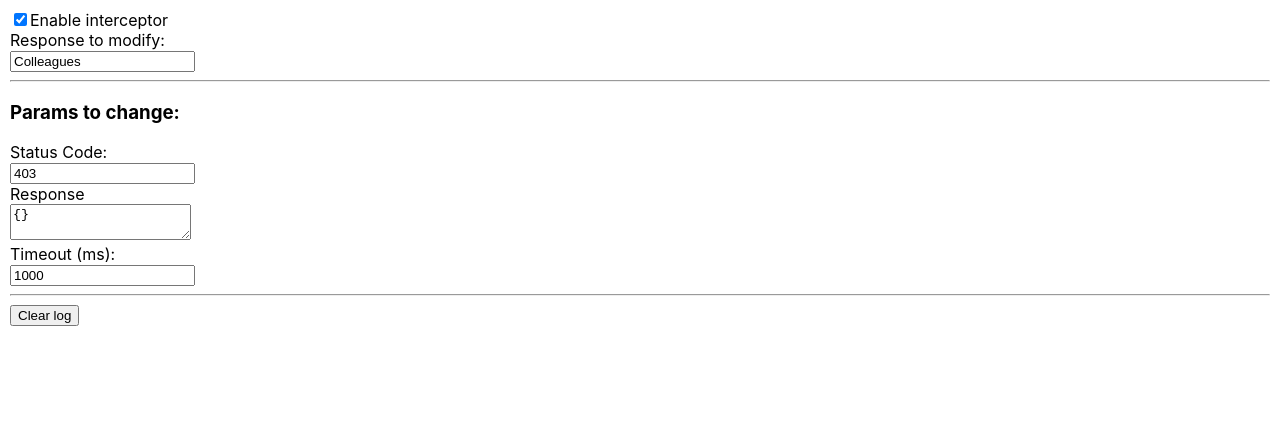
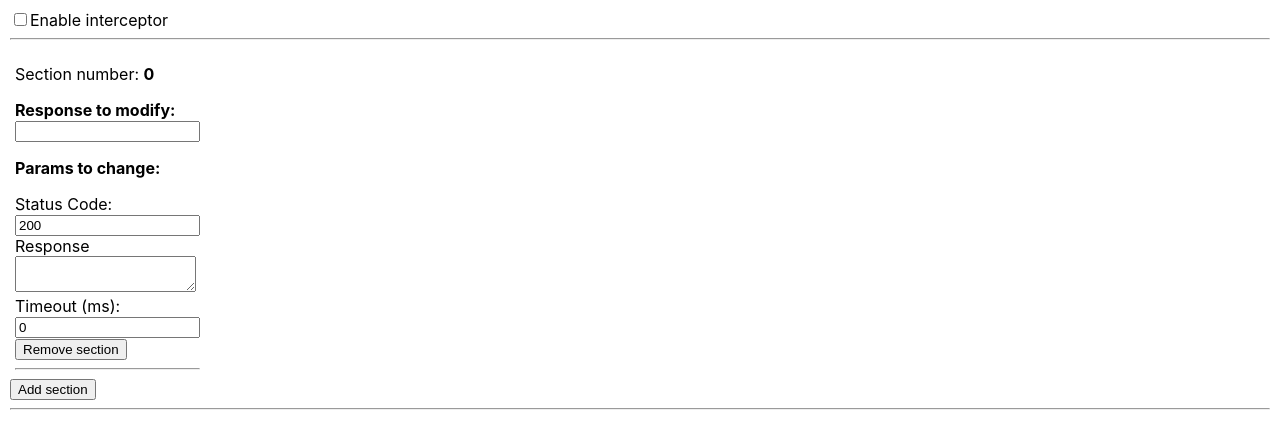
Before and after one commit to vgoreiko/requestInterceptorChrome, a React (Create React App) app: page / in a window 1280 px wide. Shown: the top 448 px of the page. Built offline with nearby package versions, Linux system fonts and the light colour scheme; no server answers.

Commit message:
refactored: added ability to work with multiple responses

```diff
--- a/package.json
+++ b/package.json
@@ -7,6 +7,7 @@
     "@types/node": "12.7.1",
     "@types/react": "16.9.0",
     "@types/react-dom": "16.8.5",
+    "immutability-helper": "^3.0.1",
     "react": "^16.9.0",
     "react-dom": "^16.9.0",
     "react-scripts": "3.0.1",
--- /dev/null
+++ b/src/components/main-form/main-form.css
@@ -0,0 +1,6 @@
+.params{
+    display: flex;
+}
+.wrap-params-section{
+    margin: 0 5px;
+}
--- a/src/components/main-form/main-form.tsx
+++ b/src/components/main-form/main-form.tsx
@@ -1,24 +1,19 @@
 /*global chrome*/
 import React from "react"
+import update from 'immutability-helper';
+import './main-form.css'
 import TopSection from "../top-section/top-section";
 import ParamsSection from "../params-section/Params-section";
-import FormState from "./form-state.model";
+import FormState, {initState} from "./form-state.model";
 import {Debuggee, isRequestModificationNeeded} from "../../utils/request-handler";
 import {
     addEventListenerForOnEvent,
-    addEventListenerOnUnload, addEventListenersOnLoad,
+    addEventListenerOnUnload,
+    addEventListenersOnLoad,
     continueInterception,
     handleRequestModification,
 } from "../../utils/chrome-facade";
-
-const initState = {
-    enabled: true,
-    requestUrl: 'Colleagues',
-    statusCode: 403,
-    response: '{}',
-    timeout: 1000,
-    tabId: 0
-}
+import {defaultParamsSection, ParamsSectionState} from "../params-section/params-section-props.model";
 
 export default class MainForm extends React.Component {
     state:FormState = initState
@@ -28,22 +23,33 @@ export default class MainForm extends React.Component {
             <section className="form-section">
                 <TopSection
                     enabled={this.state.enabled}
-                    requestUrl={this.state.requestUrl}
-                    changeEnabled={this.changeEnabled}
-                    urlChanged={this.urlChanged}/>
-
+                    changeEnabled={this.changeEnabled}/>
                     <hr/>
+                    <section className="params">
+                        {this.state.paramsSections.map((item, index) => {
+                            return (
+                                <section className="wrap-params-section" key={index}>
+                                    <p>Section number: <b>{index}</b></p>
                                     <ParamsSection
-                    response={this.state.response}
-                    statusCode={this.state.statusCode}
-                    timeout={this.state.timeout}
+                                        requestUrl={item.requestUrl}
+                                        response={item.response}
+                                        statusCode={item.statusCode}
+                                        timeout={item.timeout}
+                                        id={index}
+                                        urlChanged={this.urlChanged}
                                         changeResponseValue={this.changeResponseValue}
                                         changeStatusCode={this.changeStatusCode}
                                         changeTimeout={this.changeTimeout} />
+                                    <button type="button" onClick={() => this.removeSection(index)}>Remove section</button>
                                     <hr/>
-                <div className="row">
-                    <button type="button" id="clear-log" onClick={this.clearLog}>Clear log</button>
+                                </section>
+                            )
+                        })}
+                    </section>
+                    <div className="buttons-section">
+                        <button type="button" className="add-params-section" onClick={this.addSection}>Add section</button>
                     </div>
+                    <hr/>
             </section>
         )
     }
@@ -54,26 +60,40 @@ export default class MainForm extends React.Component {
             this.setState({
                 tabId
             })
-            addEventListenerOnUnload(tabId)
-            addEventListenersOnLoad(tabId)
-            addEventListenerForOnEvent(tabId, this.onEvent.bind(this))
+            this.addChromeEventListeners(tabId)
         }
     }
 
+    addSection = () =>  {
+        const newId = this.state.paramsSections.length
+        const newSection = {...defaultParamsSection, id: newId}
+        const newState = update(this.state, {paramsSections: {$push: [newSection]}})
+        this.setState(newState)
+    }
+
+    removeSection = (index: number) => {
+        this.setState((prevState: FormState) => ({
+            paramsSections: prevState.paramsSections.filter((_, i) => i !== index)
+        }));
+    }
+
     onNetworkRequestIntercepted(message: string, params: any, debuggeeId: Debuggee) {
-        const {enabled, requestUrl, tabId} = this.state
+        const requestUrls = this.state.paramsSections.map(param => params.requestUrl)
+        const {enabled, tabId} = this.state
         const neededRequestModification = isRequestModificationNeeded({
             message,
             params,
             debuggeeId,
             enabled,
-            requestUrl,
+            requestUrls,
             tabId
         })
         if(neededRequestModification) {
+            const {response, statusCode, timeout} = this.getModificationResponseSettings(this.state.paramsSections)
+
             setTimeout(() => {
-                handleRequestModification(params, this.state.tabId, this.state.response, this.state.statusCode)
-            }, this.state.timeout)
+                handleRequestModification(params, this.state.tabId, response, statusCode)
+            }, timeout)
         }
         else{
             continueInterception({tabId: this.state.tabId, interceptionId: params.interceptionId})
@@ -86,8 +106,23 @@ export default class MainForm extends React.Component {
         }
     }
 
-    clearLog = () => {
+    addChromeEventListeners(tabId: number) {
+        addEventListenerOnUnload(tabId)
+        addEventListenersOnLoad(tabId)
+        addEventListenerForOnEvent(tabId, this.onEvent.bind(this))
+    }
 
+    getModificationResponseSettings(paramsSections: ParamsSectionState[]) {
+        const paramSection = paramsSections.find(section => section.requestUrl)
+        const response = paramSection ? paramSection.response : ''
+        const statusCode = paramSection ? paramSection.statusCode : 200
+        const timeout = paramSection ? paramSection.timeout : 0
+
+        return {
+            response,
+            statusCode,
+            timeout
+        }
     }
 
     changeEnabled = (event: React.FormEvent<HTMLInputElement>) => {
@@ -96,27 +131,31 @@ export default class MainForm extends React.Component {
         })
     }
 
-    urlChanged = (event: React.FormEvent<HTMLInputElement>) => {
-        this.setState({
-                requestUrl: event.currentTarget.value
-        })
+    urlChanged = (event: React.FormEvent<HTMLInputElement>, id: number) => {
+        const newState = update(this.state, {
+            paramsSections: {[id]: {requestUrl: {$set: event.currentTarget.value}}}
+        });
+        this.setState(newState)
     }
 
-    changeStatusCode = (event: React.FormEvent<HTMLInputElement>) => {
-        this.setState({
-            statusCode: event.currentTarget.value
-        })
+    changeStatusCode = (event: React.FormEvent<HTMLInputElement>, id: number) => {
+        const newState = update(this.state, {
+            paramsSections: {[id]: {statusCode: {$set: +event.currentTarget.value}}}
+        });
+        this.setState(newState)
     }
 
-    changeResponseValue = (event: React.FormEvent<HTMLTextAreaElement>) => {
-        this.setState({
-            response: event.currentTarget.value
-        })
+    changeResponseValue = (event: React.FormEvent<HTMLTextAreaElement>, id: number) => {
+        const newState = update(this.state, {
+            paramsSections: {[id]: {response: {$set: event.currentTarget.value}}}
+        });
+        this.setState(newState)
     }
 
-    changeTimeout = (event: React.FormEvent<HTMLInputElement>) => {
-        this.setState({
-            timeout: event.currentTarget.value
-        })
+    changeTimeout = (event: React.FormEvent<HTMLInputElement>, id: number) => {
+        const newState = update(this.state, {
+            paramsSections: {[id]: {timeout: {$set: +event.currentTarget.value}}}
+        });
+        this.setState(newState)
     }
 }
--- a/src/components/params-section/Params-section.tsx
+++ b/src/components/params-section/Params-section.tsx
@@ -6,7 +6,19 @@ export default class ParamsSection extends React.Component<ParamsSectionPropsMod
     render() {
         return (
             <section className="params-section">
-                <h3>Params to change:</h3>
+                <div className="row">
+                    <label htmlFor="url-to-intercept">
+                        <b>Response to modify:</b>
+                        <div>
+                            <input type="text"
+                                   className="url-to-intercept"
+                                   value={this.props.requestUrl}
+                                   onChange={(e) => this.props.urlChanged(e, this.props.id)}
+                            />
+                        </div>
+                    </label>
+                </div>
+                <p><b>Params to change:</b></p>
 
                 <div className="row">
                     <label htmlFor="status-code">
@@ -14,7 +26,7 @@ export default class ParamsSection extends React.Component<ParamsSectionPropsMod
                         <div>
                             <input type="number"
                                    className="status-code"
-                                   onChange={this.props.changeStatusCode}
+                                   onChange={(e) => this.props.changeStatusCode(e, this.props.id)}
                                    value={this.props.statusCode}/>
                         </div>
                     </label>
@@ -26,7 +38,7 @@ export default class ParamsSection extends React.Component<ParamsSectionPropsMod
                         <div>
                             <textarea className="response"
                                       value={this.props.response}
-                                      onChange={this.props.changeResponseValue}></textarea>
+                                      onChange={(e) => this.props.changeResponseValue(e, this.props.id)}></textarea>
                         </div>
                     </label>
                 </div>
@@ -39,7 +51,7 @@ export default class ParamsSection extends React.Component<ParamsSectionPropsMod
                                    className="timeout"
                                    step="1000"
                                    value={this.props.timeout}
-                                   onChange={this.props.changeTimeout}
+                                   onChange={(e) => this.props.changeTimeout(e, this.props.id)}
                             />
                         </div>
                     </label>
--- a/src/components/top-section/top-section-props.model.tsx
+++ b/src/components/top-section/top-section-props.model.tsx
@@ -2,12 +2,10 @@ import React from "react";
 
 export interface TopSectionState {
     enabled: boolean,
-    requestUrl: string
 }
 
 export interface TopSectionProps {
     changeEnabled: (event: React.FormEvent<HTMLInputElement>) => void,
-    urlChanged: (event: React.FormEvent<HTMLInputElement>) => void
 }
 
 export interface TopSectionPropsModel extends TopSectionState, TopSectionProps{}
--- a/src/components/top-section/top-section.tsx
+++ b/src/components/top-section/top-section.tsx
@@ -16,19 +16,6 @@ export default class TopSection extends Component<TopSectionPropsModel> {
                         Enable interceptor
                     </label>
                 </div>
-
-                <div className="row">
-                    <label htmlFor="url-to-intercept">
-                        Response to modify:
-                        <div>
-                            <input type="text"
-                                   className="url-to-intercept"
-                                    value={this.props.requestUrl}
-                                   onChange={this.props.urlChanged}
-                            />
-                        </div>
-                    </label>
-                </div>
             </div>
         )
     }
```
Also changed, not shown: src/components/main-form/form-state.model.tsx (+10 -4 lines), src/components/params-section/params-section-props.model.tsx (+15 -4 lines), src/utils/request-handler.tsx (+8 -7 lines), 1 other file (tests, documents, lock files or other folders). Lines whose indentation alone changed are shown as unchanged.
